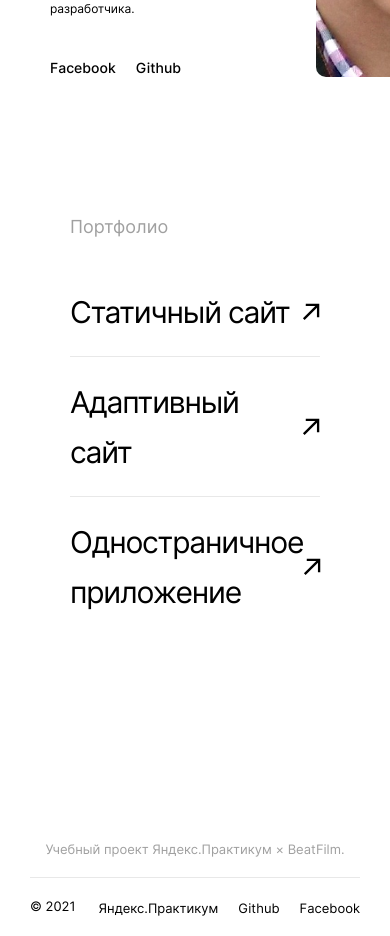
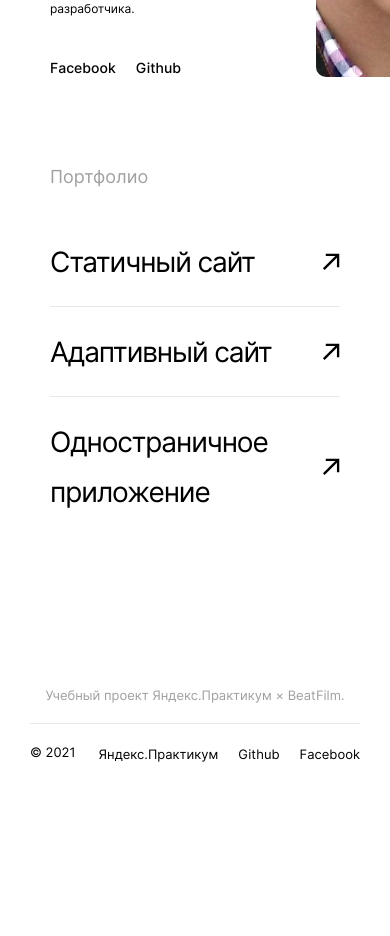
Before and after one commit to stvor/movies-explorer-frontend, a React (Create React App) app: page / in a window 390 px wide. Shown: the part 2968-3904 px from the top of the page. After the commit the page ends 3750 px from the top, so only its background shows below. Built offline with nearby package versions, Linux system fonts and the light colour scheme.

Commit message:
feat: сделал мобильную верстку Portfolio

```diff
--- a/src/components/Portfolio/Portfolio.css
+++ b/src/components/Portfolio/Portfolio.css
@@ -1,5 +1,5 @@
 .portfolio {
-  padding: 50px 70px 125px;
+  padding: 50px 70px 106px;
 }
 
 .portfolio__title {
@@ -13,7 +13,8 @@
 
 .portfolio__links-list {
   margin: 0;
-  padding: 30px 0 0 0;
+  padding: 0;
+  padding-top: 30px;
   list-style: none;
 }
 
@@ -37,3 +38,36 @@
   color: #000000;
   text-decoration: none;
 }
+
+@media screen and (max-width: 768px) {
+  .portfolio {
+    padding: 0 50px 71px;
+  }
+
+  .portfolio__link {
+    font-size: 28px;
+  }
+}
+
+@media screen and (max-width: 320px) {
+  .portfolio {
+    padding: 0 14px 51px;
+  }
+
+  .portfolio__title {
+    font-size: 14px;
+  }
+
+  .portfolio__links-list {
+    padding-top: 20px;
+  }
+
+  .portfolio__link {
+    font-size: 18px;
+    line-height: 28px;
+  }
+
+  .portfolio__link-icon {
+    width: 11px;
+  }
+}
```
